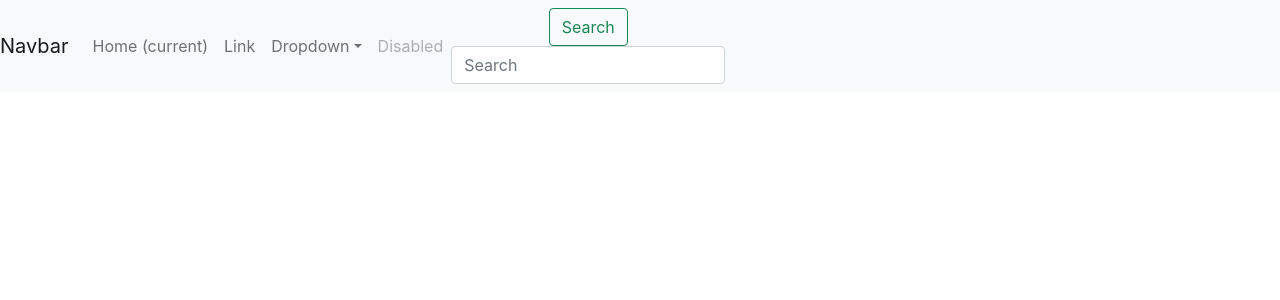
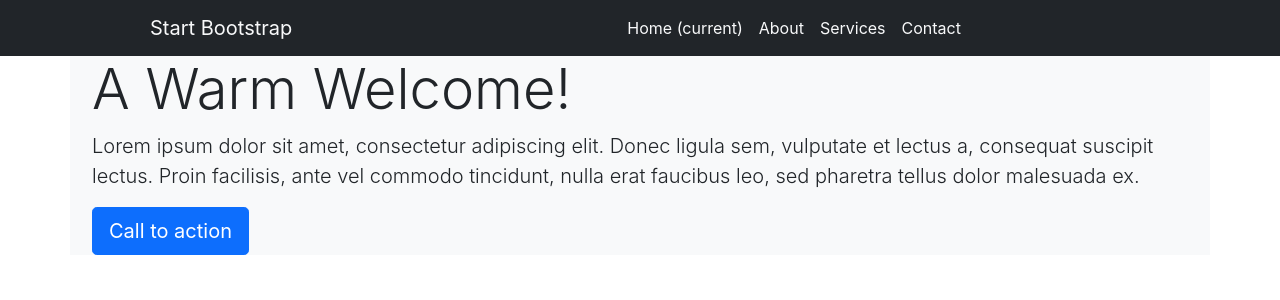
Before and after one commit to DanielTroncosoG/react-hello, a React (Create React App) app: page / in a window 1280 px wide. Shown: the top 300 px of the page. Built offline with nearby package versions, Linux system fonts and the light colour scheme.

Commit message:
primer commit

```diff
--- a/src/App.js
+++ b/src/App.js
@@ -1,13 +1,17 @@
 import React from 'react';
 import Navbar from "./Components/Navbar/Navbar"
+import Jumbotron from "./Components/Jumbotron/Jumbotron"
 import './App.css';
 
 function App() {
   return (
     <div className="App">
       <Navbar />
+      <div className="container bg-light">
+      <Jumbotron />
+      </div>
     </div>
   );
-}
+  }
 
 export default App;
--- /dev/null
+++ b/src/Components/Jumbotron/Jumbotron.css
@@ -0,0 +1,6 @@
+.jumbotron{
+    text-align: left;
+    margin-left: 10px;
+    margin-right: 10px;
+    padding: 0%;
+}
--- /dev/null
+++ b/src/Components/Jumbotron/Jumbotron.js
@@ -0,0 +1,17 @@
+import React, { Component } from 'react';
+import './Jumbotron.css';
+
+class Jumbotron extends Component {
+    render() {
+        return(
+            <div className="jumbotron jumbotron-fluid">
+  <h1 className="display-4">A Warm Welcome!</h1>
+  <p className="lead">Lorem ipsum dolor sit amet, consectetur adipiscing elit. Donec ligula sem, vulputate et lectus a, consequat suscipit lectus. Proin facilisis, ante vel commodo tincidunt, nulla erat faucibus leo, sed pharetra tellus dolor malesuada ex. </p>
+  <a className="btn btn-primary btn-lg" href="#" role="button">Call to action</a>
+</div>
+        )
+}
+}
+
+
+export default Jumbotron
--- a/src/Components/Navbar/Navbar.css
+++ b/src/Components/Navbar/Navbar.css
@@ -1,3 +1,3 @@
-.navbar{
-    background: blue;
+.navbar-brand{
+    margin-left: 150px;
 }
--- a/src/Components/Navbar/Navbar.js
+++ b/src/Components/Navbar/Navbar.js
@@ -4,39 +4,27 @@ import './Navbar.css';
 class Navbar extends Component {
     render() {
         return(
-            <nav className="navbar navbar-expand-lg navbar-light bg-light">
-  <a className="navbar-brand" href="#">Navbar</a>
+            <nav className="navbar navbar-fluid navbar-expand-lg bg-dark">
+  <a className="navbar-brand text-light" href="#">Start Bootstrap</a>
   <button className="navbar-toggler" type="button" data-toggle="collapse" data-target="#navbarSupportedContent" aria-controls="navbarSupportedContent" aria-expanded="false" aria-label="Toggle navigation">
     <span className="navbar-toggler-icon"></span>
   </button>
 
-  <div className="collapse navbar-collapse" id="navbarSupportedContent">
-    <ul className="navbar-nav mr-auto">
+  <div className="collapse navbar-collapse justify-content-center" id="navbarSupportedContent">
+    <ul className="navbar-nav">
       <li className="nav-item active">
-        <a className="nav-link" href="#">Home <span class="sr-only">(current)</span></a>
+        <a className="nav-link text-light" href="#">Home <span class="sr-only">(current)</span></a>
       </li>
       <li className="nav-item">
-        <a className="nav-link" href="#">Link</a>
-      </li>
-      <li className="nav-item dropdown">
-        <a className="nav-link dropdown-toggle" href="#" id="navbarDropdown" role="button" data-toggle="dropdown" aria-haspopup="true" aria-expanded="false">
-          Dropdown
-        </a>
-        <div className="dropdown-menu" aria-labelledby="navbarDropdown">
-          <a className="dropdown-item" href="#">Action</a>
-          <a className="dropdown-item" href="#">Another action</a>
-          <div className="dropdown-divider"></div>
-          <a className="dropdown-item" href="#">Something else here</a>
-        </div>
+        <a className="nav-link text-light" href="#">About</a>
       </li>
       <li className="nav-item">
-        <a className="nav-link disabled" href="#" tabindex="-1" aria-disabled="true">Disabled</a>
+        <a className="nav-link text-light" href="#">Services</a>
+      </li>
+      <li className="nav-item">
+        <a className="nav-link text-light" href="#">Contact</a>
       </li>
     </ul>
-    <form className="form-inline my-2 my-lg-0">
-        <button className="btn btn-outline-success my-2 my-sm-0" type="submit">Search</button>
-      <input className="form-control mr-sm-2" type="search" placeholder="Search" aria-label="Search"></input>
-    </form>
   </div>
         </nav>
         )
```
